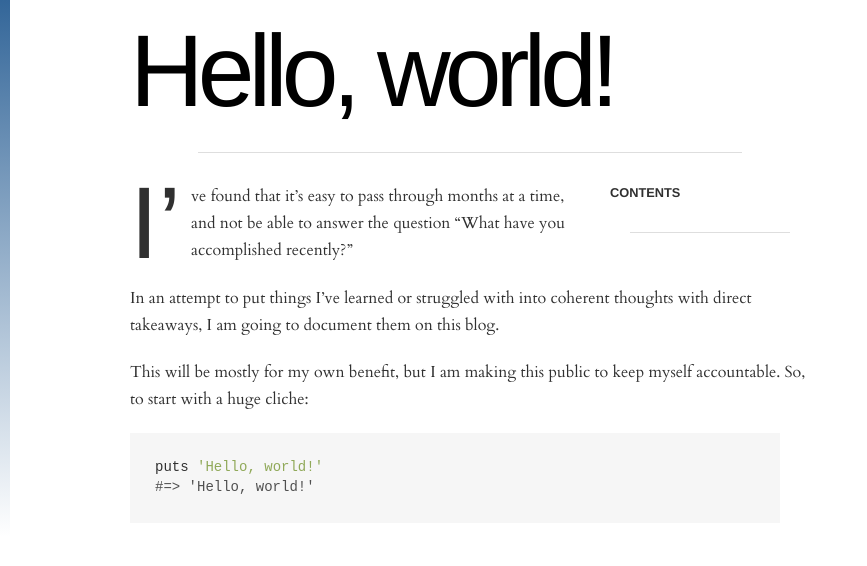
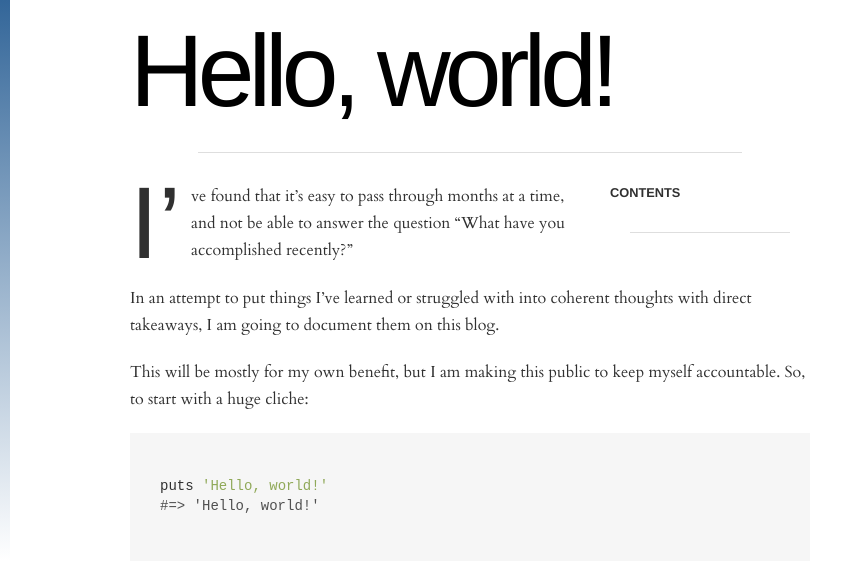
Before and after one commit to rsullivan00/blog, a Jekyll site: the page built from _posts/2017-07-25-hello-world.markdown, in a window 1280 px wide. Shown: the top 566 px of the page, without its empty margins (0-867 px from the left). Built offline with Jekyll 4.4.1, drawn with Linux system fonts in a browser that asks for light colours.

Commit message:
Fix inline code styling

```diff
--- a/_sass/_typography.scss
+++ b/_sass/_typography.scss
@@ -19,11 +19,16 @@ p {
   margin: 20px 0;
 }
 
-pre {
+.highlighter-rouge {
   background: $background-light;
   font-family: $font-family-monospaced;
   font-size: $font-size-sm;
   line-height: 1.4em;
+  padding: 5px;
+}
+
+pre {
+  @extend .highlighter-rouge;
   overflow: visible;
   padding: 25px;
   width: 600px;
```
